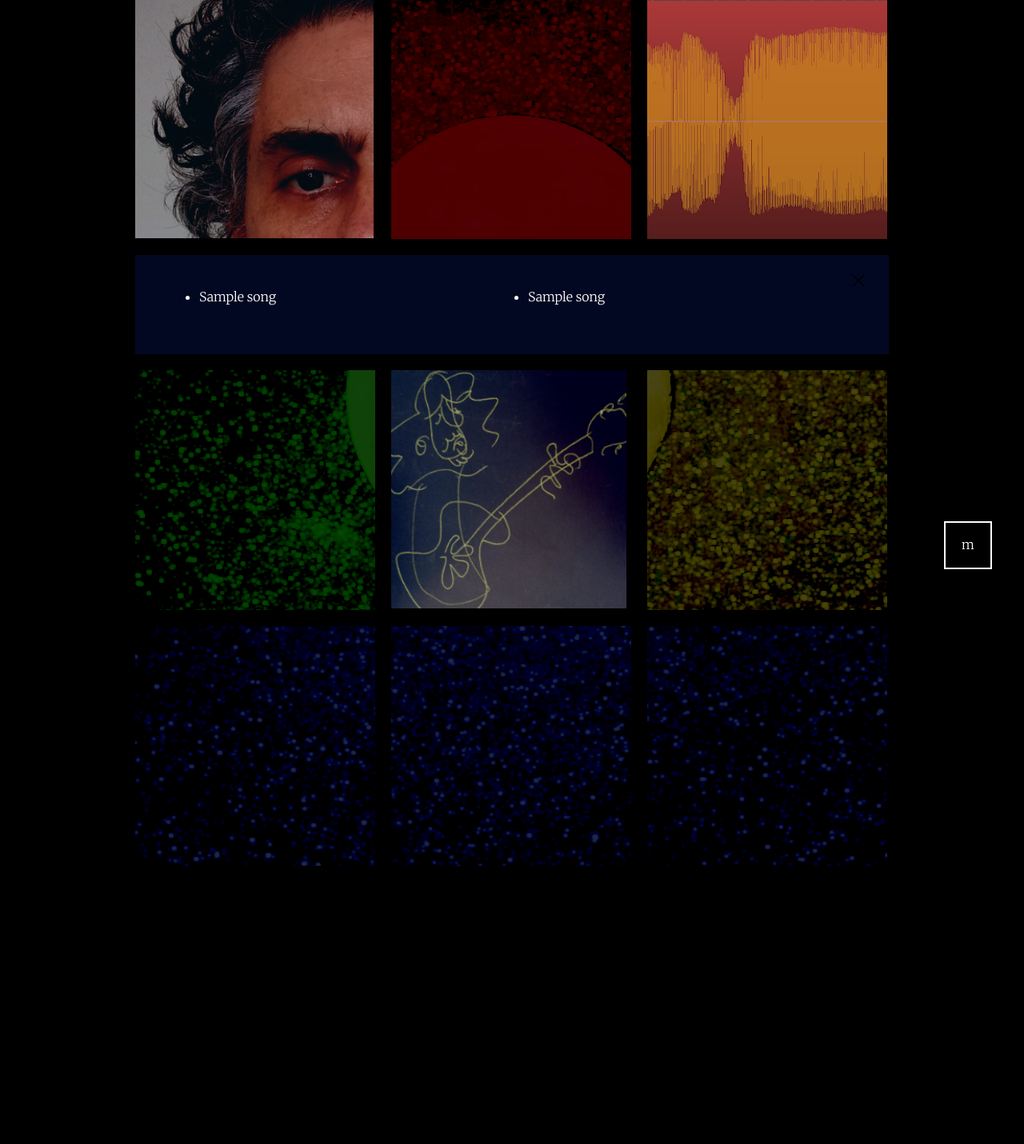
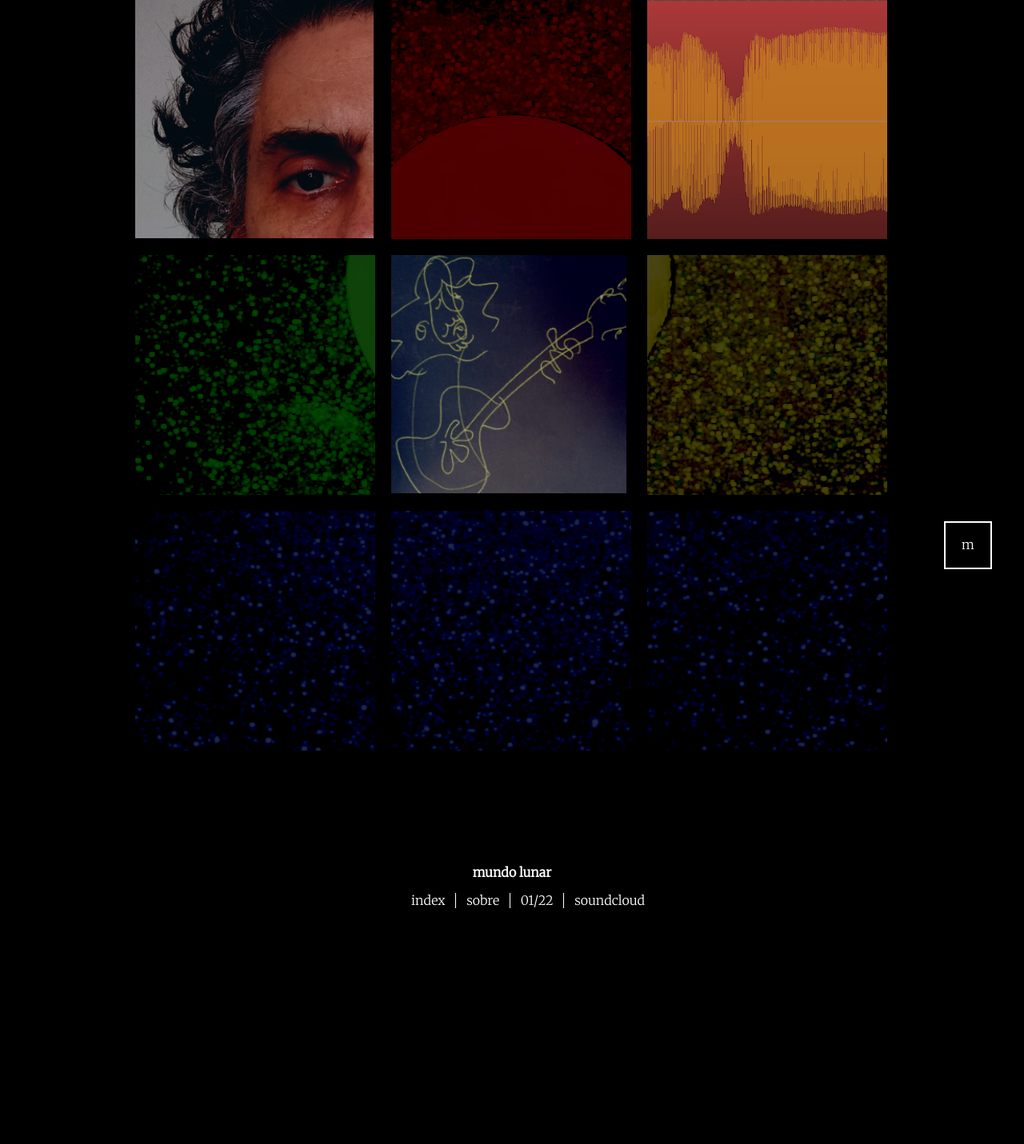
Before and after one commit to pdechery/mundolunar, a Django app: template blog/templates/blog/home_page.html in a window 1280 px wide. Shown: the part 48-1479 px from the top of the page at 80% size. After the commit the page ends 1184 px from the top, so only its background shows below. Run offline with Django 4.2, Linux system fonts and the light colour scheme; the template is opened without the code that fills it: most values are stand-ins (such as "Sample title", 1, 10 or a date in 2020); some libraries are stand-ins or nearby versions.

Commit message:
- Movendo toda lógica de navegação para o Vue - Estilo Footer

```diff
--- a/blog/static/css/main.css
+++ b/blog/static/css/main.css
@@ -114,9 +114,6 @@ section.content a.close {
   top: 20px;
   right: 20px;
 }
-section.content.index {
-  display: flex;
-}
 section.content.index ul.songs {
   flex-basis: 50%;
 }
@@ -182,3 +179,41 @@ section.content.index ul.songs li a:hover {
 .cell:nth-of-type(9) {
   background: url('../img/bg-cell-2-2.png');
 }
+footer {
+  display: flex;
+  align-items: center;
+  justify-content: center;
+  flex-wrap: wrap;
+  width: 100%;
+  height: 300px;
+  margin-bottom: 20px;
+  color: #fff;
+  text-align: center;
+}
+footer div {
+  flex-basis: 100%;
+  flex-shrink: 0;
+}
+footer div h4 {
+  margin: 0;
+}
+footer div nav ul {
+  margin: 1em 0 0 0;
+  list-style-type: none;
+  justify-content: center;
+  display: flex;
+}
+footer div nav ul li {
+  padding: 0 0.8em;
+  border-right: 1px solid #fff;
+}
+footer div nav ul li:last-child {
+  border-right: none;
+}
+footer div nav ul li a {
+  color: #fff;
+  text-decoration: none;
+}
+footer div nav ul li a:hover {
+  text-decoration: underline;
+}
--- a/blog/static/js/fetch_songs.js
+++ b/blog/static/js/fetch_songs.js
@@ -15,14 +15,45 @@ Vue.createApp({
 				autoria: '',
 				equipamentos: '',
 				instrumentos: '',
-				clima: ''
-			}
+				clima: '',
+			},
+			contentAll: ''
 		}
 	},
 	compilerOptions: {
 		delimiters : ['[[', ']]']
 	},
 	methods: {
+		close(){
+
+			this.contentAll.forEach((el)=>el.style.display = "none");
+
+			window.scrollTo({
+			  top: 0,
+			  left: 0,
+			  behavior: 'smooth'
+			});
+
+		},
+		navigate(name){
+
+			this.contentAll.forEach((el)=>el.style.display = "none");
+
+			const contentArea = [...this.contentAll].filter((el)=>el.classList.contains(name))[0];
+
+			if(name != 'index') {
+				contentArea.style.display = "block";
+			} else {
+				contentArea.style.display = "flex";
+			}
+
+			window.scrollTo({
+				top: contentArea.offsetTop - 20,
+				left: 0,
+				behavior: 'smooth'
+			});
+
+		},
 		fetchSong(slug){
 
 			if(slug == 0) return;
@@ -84,5 +115,8 @@ Vue.createApp({
 				songdiv.querySelector('div').appendChild(SCWidget);
 			});
 		}
+	},
+	mounted(){
+		this.contentAll = document.querySelectorAll('.content');
 	}
-}).mount('#main');
+}).mount('body');
--- a/blog/static/js/navigation.js
+++ /dev/null
@@ -1,97 +0,0 @@
-/**
- *  Scripts Mundo Lunar
- *
- */
-
- // seletores
-
-const linkCells = document.querySelectorAll('.cell');
-const content = document.querySelectorAll('.content');
-const close = document.querySelectorAll('a.close');
-const contentAll = document.querySelectorAll('.content');
-//const songIndex = document.querySelectorAll('.content.index a');
-const up = document.querySelector("#up");
-
-// window.addEventListener('scroll', function(e) {
-// 	up.textContent = window.scrollY;
-// });
-
-/**
- * Voltar ao topo
- *
- */
-
-function goUp() {
-
-	window.scrollTo({
-	  top: 0,
-	  left: 0,
-	  behavior: 'smooth'
-	});
-
-	contentAll.forEach((el)=>el.style.display = "none");
-}
-
-up.addEventListener('click', goUp);
-
-close.forEach((el)=>{
-	el.addEventListener('click', goUp);
-});
-
-
-/**
- * Exibir Blocos Conteúdo
- *
- * - Exibe o bloco mediante parâmetro
- * - Se for passado nome da música irá fazer o fetch após o Scroll
- *
- */
-
-function showContent(name) {
-
-	const contentArea = [...contentAll].filter((el)=>el.classList.contains(name))[0];
-
-	if(name != 'index') {
-		contentArea.style.display = "block";
-	} else {
-		contentArea.style.display = "flex";
-	}
-
-	window.scrollTo({
-		top: contentArea.offsetTop - 20,
-		left: 0,
-		behavior: 'smooth'
-	});
-
-}
-
-/**
- * Navegação nos cards
- *
- * - Identifica qual bloco será exibido/scrollado através de classe no link
- *
- */
-
-linkCells.forEach((el)=>{
-
-	el.addEventListener('click', (ev)=>{
-
-		ev.preventDefault();
-
-		let offsetTop = el.parentNode.parentNode.offsetTop;
-
-		if(el.classList.contains('index')) {
-			showContent('index');
-		}
-
-		if(el.classList.contains('song-destaque')) {
-			showContent('song-destaque');
-		}
-
-		if(el.classList.contains('sobre')) {
-			showContent('sobre');
-		}
-
-	});
-
-});
--- a/blog/templates/blog/home_page.html
+++ b/blog/templates/blog/home_page.html
@@ -13,17 +13,16 @@ k{% load wagtailcore_tags %}
     <link href="https://fonts.googleapis.com/css2?family=Merriweather:wght@300&display=swap" rel="stylesheet">
     <script src="{% static 'vendor/vue.global.js' %}" defer></script>
     <script src="{% static 'js/fetch_songs.js' %}" defer></script>
-    <script src="{% static 'js/navigation.js' %}" defer></script>
 </head>
 <body>
-    <div id="up">m</div>
+    <div id="up" @click.prevent="close">m</div>
     <div id="main">
 
-        <div class="cell index">
+        <div class="cell index" @click.prevent="navigate('index')">
             <img src="{% static 'img/pic1.png' %}" alt="">
         </div>
         <div class="cell"></div>
-        <div class="cell sobre no-margin">
+        <div class="cell sobre no-margin" @click.prevent="navigate('sobre')">
             <img src="{% static 'img/pic8.png' %}" alt="">
         </div>
 
@@ -44,7 +43,7 @@ k{% load wagtailcore_tags %}
                 </li>
             {% endfor %}
             </ul>
-            <a href="#" class="close">
+            <a href="#" class="close" @click.prevent="close">
                 <img src="{% static 'img/x_icon.svg' %}" alt="">
             </a>
         </section>
@@ -54,13 +53,13 @@ k{% load wagtailcore_tags %}
         <section class="content sobre">
             <h2>{{ sobre.specific.title }}</h2>
             {{ sobre.specific.body|richtext }}
-            <a href="javascript:void(0)" class="close">
+            <a href="#" class="close" @click.prevent="close">
                 <img src="{% static 'img/x_icon.svg' %}" alt="">
             </a>
         </section>
 
         <div class="cell blue"></div>
-        <div class="cell song-destaque">
+        <div class="cell song-destaque" @click.prevent="navigate('song-destaque')">
             <img src="{% static 'img/pic4.png' %}" alt="">
         </div>
         <div class="cell no-margin green"></div>
@@ -94,7 +93,7 @@ k{% load wagtailcore_tags %}
                     <a href="#" :class="{ disabled: !song.proxima }" @click.prevent="fetchSong([[song.proxima]])">Próxima ></a>
                 </span>
             </nav>
-            <a href="javascript:void(0)" class="close">
+            <a href="#" class="close" @click.prevent="close()">
                 <img src="{% static 'img/x_icon.svg' %}" alt="">
             </a>
         </section>
@@ -120,7 +119,7 @@ k{% load wagtailcore_tags %}
                 <dt>Data da gravação</dt>
                 <dd>{{destaque.specific.data_gravacao}}</dd>
             </dl>
-            <a href="javascript:void(0)" class="close">
+            <a href="#" class="close" @click.prevent="close()">
                 <img src="{% static 'img/x_icon.svg' %}" alt="">
             </a>
         </section>
@@ -129,11 +128,19 @@ k{% load wagtailcore_tags %}
         <div class="cell blue"></div>
         <div class="cell no-margin blue"></div>
 
-        <!-- ÁREA ABANDONADA POR ENQUANTO (SEM ESTILO) -->
-
-        <div class="cell"></div>
-        <div class="cell blue"></div>
-        <div class="cell no-margin blue"></div>
+        <footer>
+            <div>
+                <h4>mundo lunar</h4>
+                <nav>
+                    <ul>
+                        <li><a href="#" @click.prevent="navigate('index')">index</a></li>
+                        <li><a href="#" @click.prevent="navigate('sobre')">sobre</a></li>
+                        <li><a href="#" @click.prevent="navigate('song-destaque')">01/22</a></li>
+                        <li><a href="https://soundcloud.com/pierre-dechery" target="_blank">soundcloud</a></li>
+                    </ul>
+                </nav>
+            </div>
+        </footer>
 
     </div>
 
```
Also changed, not shown: 1 other file.
